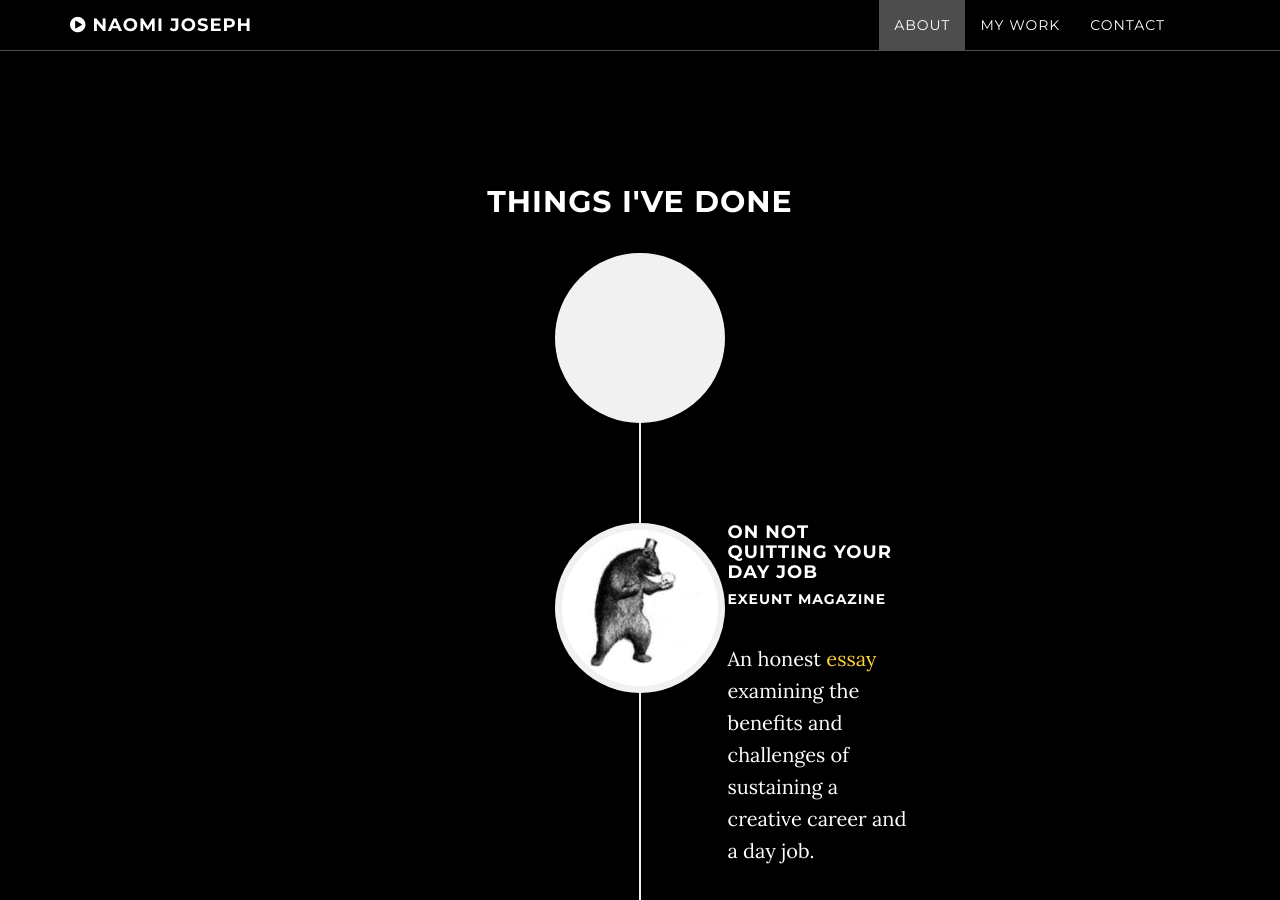
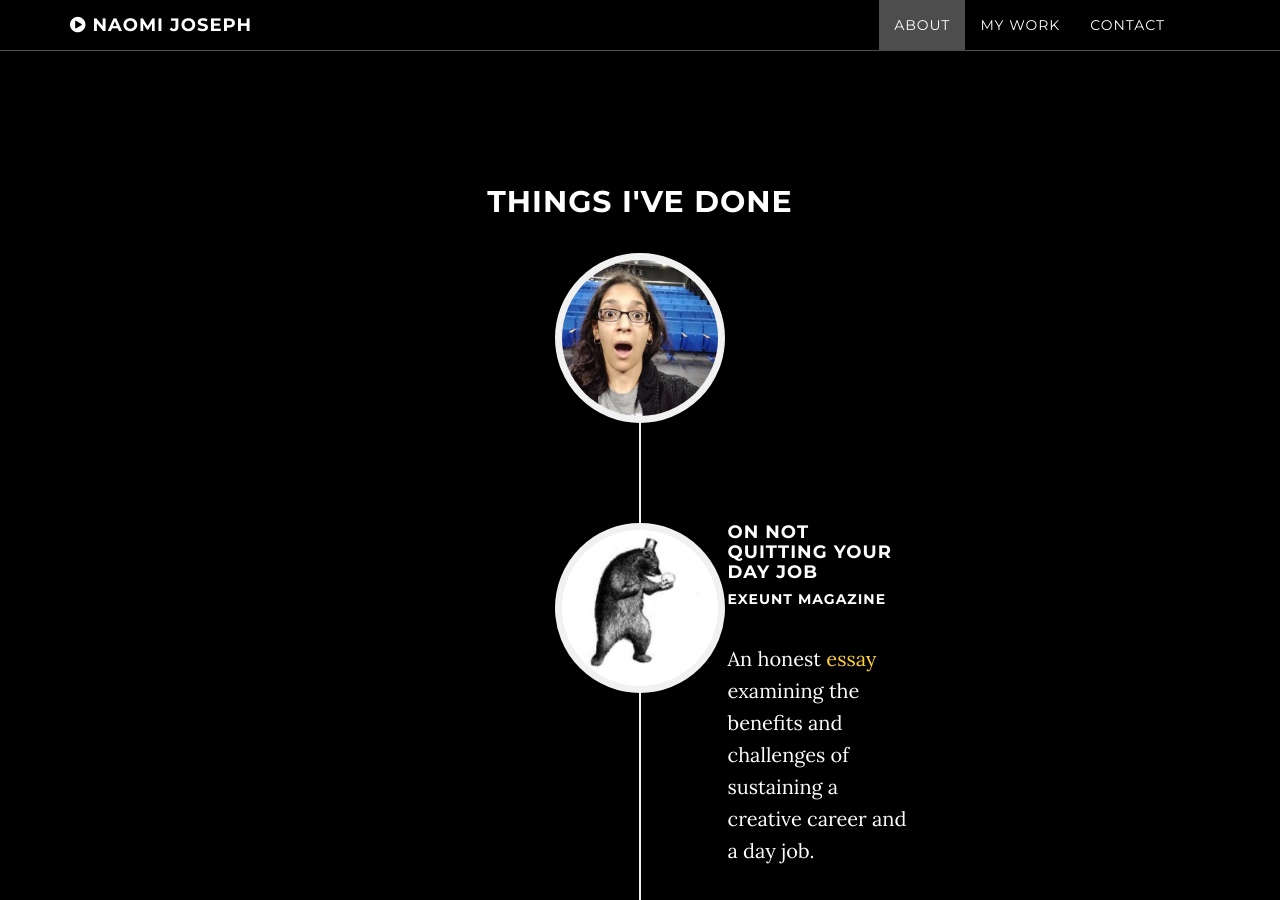
Before and after one commit to NaomiMJ/naomijoseph.me, a Jekyll site: the page built from index.html, in a window 1280 px wide and 900 px high, scrolled down 1670 px. Built offline with Jekyll 4.4.1, drawn with Linux system fonts in a browser that asks for light colours.

Commit message:
Update _config.yml

```diff
--- a/_config.yml
+++ b/_config.yml
@@ -10,7 +10,7 @@ google-tracking-id: UA-113923707-1
 
 # Career Settings
 # Default career thumbnail image.
-career-img:
+career-img: img/me.jpg
 
 exclude: ["Rakefile", "LICENSE", "readme.markdown"]
 
```
